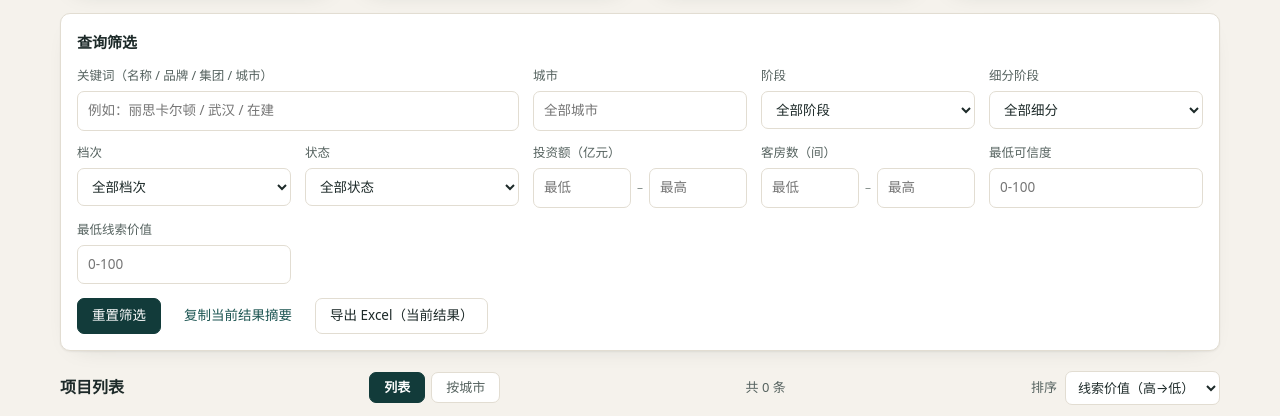
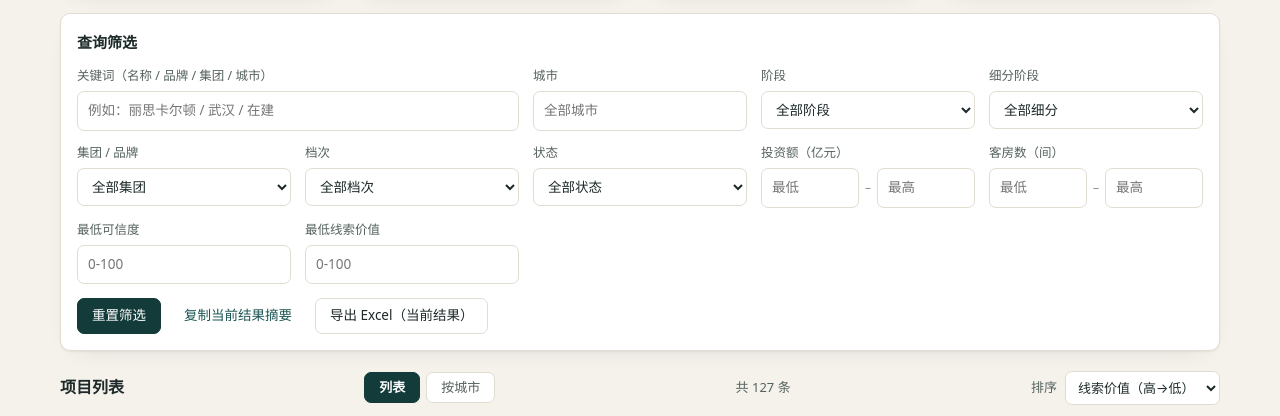
Before and after one commit to kennykaipro/hotel-board, a plain HTML site: page index.html in a window 1280 px wide. Shown: the part 353-769 px from the top of the page. Drawn offline with Linux system fonts and the light colour scheme.

Commit message:
chore: index.html

```diff
--- a/index.html
+++ b/index.html
@@ -381,6 +381,12 @@ footer .foot-links{display:flex;flex-wrap:wrap;gap:6px 16px;justify-content:spac
         </select>
       </div>
       <div class="field">
+        <label for="f-group">集团 / 品牌</label>
+        <select id="f-group">
+          <option value="">全部集团</option>
+        </select>
+      </div>
+      <div class="field">
         <label for="f-tier">档次</label>
         <select id="f-tier">
           <option value="">全部档次</option>
```
